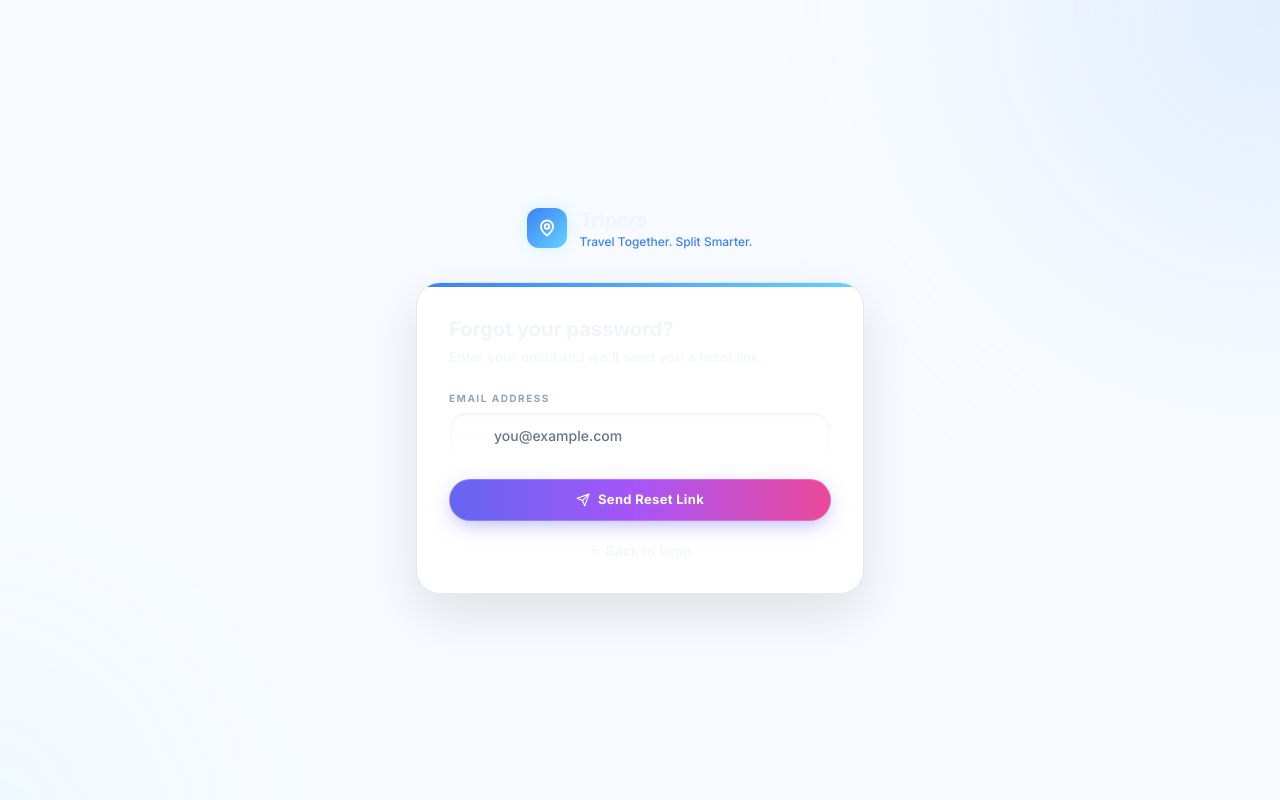
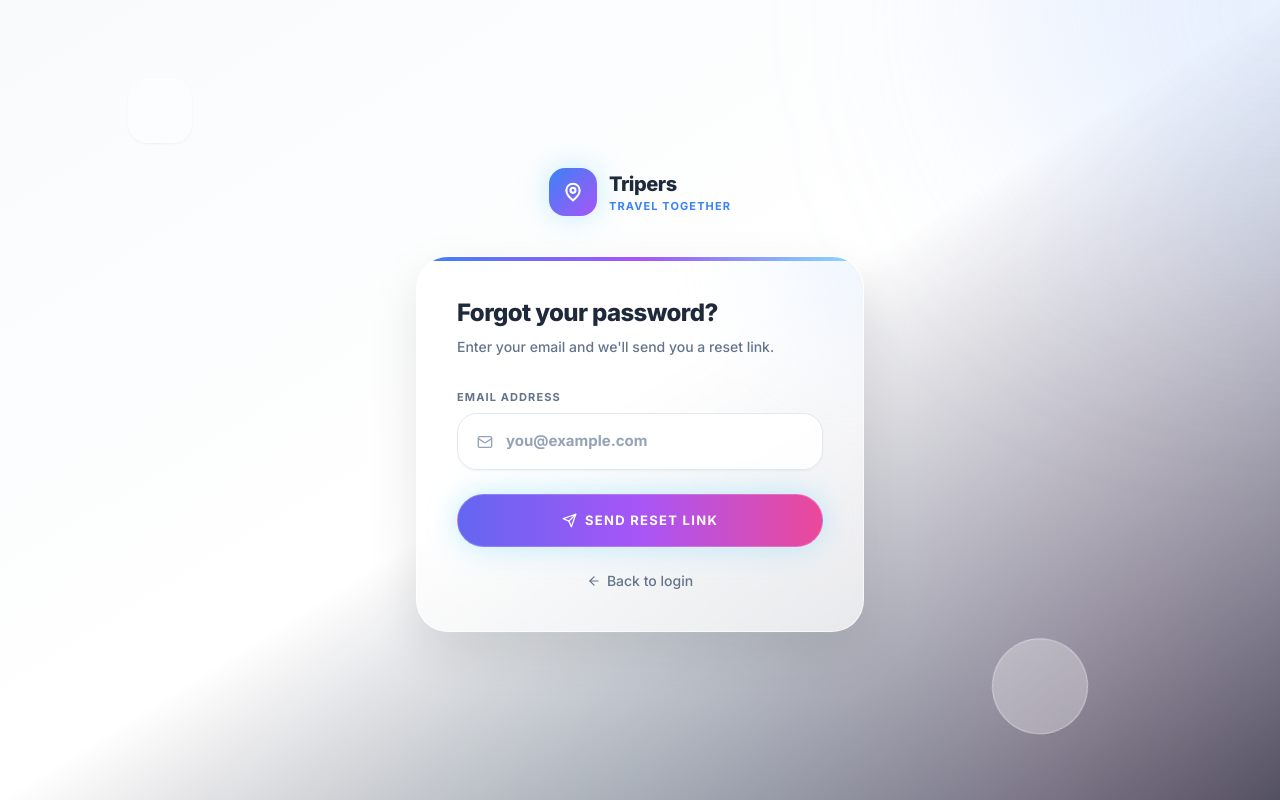
Before and after one commit to Prem-dsa/tripers, a React (Vite) app in the folder client/: page /forgot-password in a window 1280 px wide. Built offline with nearby package versions, Linux system fonts and the light colour scheme; no server answers.

Commit message:
Update client/src/pages/auth/ForgotPasswordPage.jsx

```diff
--- a/client/src/pages/auth/ForgotPasswordPage.jsx
+++ b/client/src/pages/auth/ForgotPasswordPage.jsx
@@ -4,6 +4,8 @@ import { motion } from 'framer-motion';
 import { Mail, ArrowLeft, Send, MapPin } from 'lucide-react';
 import { authApi } from '../../api';
 import toast from 'react-hot-toast';
+
+const inputClass = 'w-full bg-white/90 border border-slate-200 focus:border-indigo-500 focus:bg-white px-5 py-4 text-[15px] font-bold text-slate-900 placeholder:text-slate-400 rounded-[20px] transition-all shadow-sm outline-none';
 
 export default function ForgotPasswordPage() {
   const [email, setEmail] = useState('');
@@ -25,65 +27,88 @@ export default function ForgotPasswordPage() {
   };
 
   return (
-    <div className="min-h-screen bg-surface-50 flex items-center justify-center p-6 relative overflow-hidden">
-      <div className="absolute -top-60 -right-60 w-[500px] h-[500px] bg-primary-100/60 rounded-full blur-[120px]" />
-      <div className="absolute -bottom-60 -left-60 w-[400px] h-[400px] bg-secondary-500/5 rounded-full blur-[100px]" />
+    <div className="min-h-screen bg-gradient-to-br from-slate-50 via-white to-primary-50/30 flex items-center justify-center p-6 relative overflow-hidden">
+      {/* Background blurs */}
+      <div className="absolute -top-60 -right-60 w-[500px] h-[500px] bg-primary-200/30 rounded-full blur-[120px] pointer-events-none" />
+      <div className="absolute -bottom-60 -left-60 w-[400px] h-[400px] bg-secondary-200/20 rounded-full blur-[100px] pointer-events-none" />
+
+      <motion.div
+        animate={{ y: [0, -15, 0], rotate: [0, 10, 0] }}
+        transition={{ duration: 6, repeat: Infinity, ease: "easeInOut" }}
+        className="absolute top-20 left-[10%] w-16 h-16 rounded-[20px] bg-white/40 border border-white/60 backdrop-blur-md shadow-sm pointer-events-none"
+      />
+      <motion.div
+        animate={{ y: [0, 20, 0], rotate: [0, -15, 0] }}
+        transition={{ duration: 8, repeat: Infinity, ease: "easeInOut" }}
+        className="absolute bottom-20 right-[15%] w-24 h-24 rounded-full bg-white/30 border border-white/40 backdrop-blur-md shadow-sm pointer-events-none"
+      />
 
       <motion.div className="w-full max-w-md relative z-10" initial={{ opacity: 0, y: 16 }} animate={{ opacity: 1, y: 0 }}>
-        <div className="flex items-center gap-3 mb-8 justify-center">
-          <div className="w-10 h-10 bg-gradient-to-br from-primary-500 to-secondary-500 rounded-xl flex-center shadow-glow-sm">
-            <MapPin size={18} className="text-white stroke-[2.5]" />
+        {/* Logo */}
+        <div className="flex items-center gap-3 mb-10 justify-center">
+          <div className="w-12 h-12 bg-gradient-to-br from-primary-500 to-purple-500 rounded-[16px] flex items-center justify-center shadow-glow">
+            <MapPin size={20} className="text-white stroke-[2.5]" />
           </div>
           <div>
-            <p className="font-extrabold text-surface-900 text-xl tracking-tight">Tripers</p>
-            <p className="text-primary-500 text-xs font-medium">Travel Together. Split Smarter.</p>
+            <p className="font-extrabold text-slate-800 text-xl tracking-tight">Tripers</p>
+            <p className="text-primary-500 text-[11px] font-bold uppercase tracking-widest">Travel Together</p>
           </div>
         </div>
 
-        <div className="bg-white border border-border rounded-3xl p-8 shadow-float relative overflow-hidden">
-          <div className="absolute top-0 left-0 right-0 h-1 bg-gradient-to-r from-primary-500 to-secondary-500 rounded-t-3xl" />
+        <div className="bg-white/70 backdrop-blur-[30px] border border-white/60 rounded-[32px] p-8 sm:p-10 shadow-float relative overflow-hidden">
+          {/* Accent bar */}
+          <div className="absolute top-0 left-0 right-0 h-1 bg-gradient-to-r from-primary-500 via-purple-500 to-secondary-500 rounded-t-[32px]" />
+          <div className="absolute -top-20 -right-20 w-40 h-40 bg-primary-100 rounded-full blur-[60px] opacity-50 pointer-events-none" />
 
           {sent ? (
-            <motion.div className="text-center" initial={{ opacity: 0, scale: 0.95 }} animate={{ opacity: 1, scale: 1 }}>
-              <div className="w-16 h-16 bg-emerald-50 border border-emerald-200 rounded-2xl flex-center text-3xl mx-auto mb-4">📧</div>
-              <h2 className="text-xl font-bold text-surface-900 mb-2">Check your email</h2>
-              <p className="text-surface-500 text-sm mb-6">
-                We've sent a password reset link to <span className="text-primary-600 font-medium">{email}</span>. Check your inbox and spam folder.
+            <motion.div className="text-center relative z-10" initial={{ opacity: 0, scale: 0.95 }} animate={{ opacity: 1, scale: 1 }}>
+              <div className="w-16 h-16 bg-success/10 border border-success/20 rounded-[20px] flex items-center justify-center text-3xl mx-auto mb-5">📧</div>
+              <h2 className="text-2xl font-extrabold text-slate-800 tracking-tight mb-2">Check your email</h2>
+              <p className="text-slate-500 text-sm font-medium mb-8 leading-relaxed">
+                We've sent a password reset link to <span className="text-primary-500 font-bold">{email}</span>. Check your inbox and spam folder.
               </p>
-              <Link to="/login" className="btn-primary btn w-full justify-center">Back to Login</Link>
+              <Link to="/login" className="btn-primary w-full py-4 rounded-full shadow-glow flex items-center justify-center gap-2 text-[13px] font-bold uppercase tracking-widest">
+                Back to Login
+              </Link>
             </motion.div>
           ) : (
-            <>
-              <h2 className="text-xl font-bold text-surface-900 mb-1">Forgot your password?</h2>
-              <p className="text-surface-500 text-sm mb-6">Enter your email and we'll send you a reset link.</p>
-              <form onSubmit={handleSubmit} className="space-y-5">
+            <div className="relative z-10">
+              <h2 className="text-2xl font-extrabold text-slate-800 tracking-tight mb-2">Forgot your password?</h2>
+              <p className="text-slate-500 text-sm font-medium mb-8">Enter your email and we'll send you a reset link.</p>
+              <form onSubmit={handleSubmit} className="space-y-6">
                 <div>
-                  <label className="label">Email Address</label>
-                  <div className="relative">
-                    <Mail size={15} className="absolute left-4 top-1/2 -translate-y-1/2 text-surface-400" />
+                  <label className="text-[11px] font-bold text-slate-500 uppercase tracking-widest block mb-2">Email Address</label>
+                  <div className="relative group">
+                    <Mail size={16} className="absolute left-5 top-1/2 -translate-y-1/2 text-slate-400 group-focus-within:text-primary-500 transition-colors" />
                     <input
                       type="email"
                       value={email}
                       onChange={(e) => setEmail(e.target.value)}
                       required
                       placeholder="you@example.com"
-                      className="input pl-11"
+                      className={`${inputClass} pl-12`}
                     />
                   </div>
                 </div>
-                <button type="submit" disabled={loading} className="btn-primary btn w-full gap-2">
+                <motion.button
+                  type="submit"
+                  disabled={loading}
+                  className="btn-primary w-full py-4 rounded-full shadow-glow flex items-center justify-center gap-2 text-[13px] font-bold uppercase tracking-widest"
+                  whileHover={{ scale: 1.02 }}
+                  whileTap={{ scale: 0.98 }}
+                >
                   {loading
-                    ? <div className="w-4 h-4 border-2 border-white/40 border-t-white rounded-full animate-spin" />
-                    : <><Send size={14} /> Send Reset Link</>
+                    ? <div className="w-5 h-5 border-2 border-white/40 border-t-white rounded-full animate-spin" />
+                    : <><Send size={15} /> Send Reset Link</>
                   }
-                </button>
+                </motion.button>
               </form>
-              <div className="mt-5 text-center">
-                <Link to="/login" className="text-surface-400 text-sm hover:text-surface-600 flex items-center gap-1 justify-center transition-colors">
-                  <ArrowLeft size={13} /> Back to login
+              <div className="mt-6 text-center">
+                <Link to="/login" className="text-slate-500 text-sm font-medium hover:text-primary-500 flex items-center gap-1.5 justify-center transition-colors">
+                  <ArrowLeft size={14} /> Back to login
                 </Link>
               </div>
-            </>
+            </div>
           )}
         </div>
       </motion.div>
```
